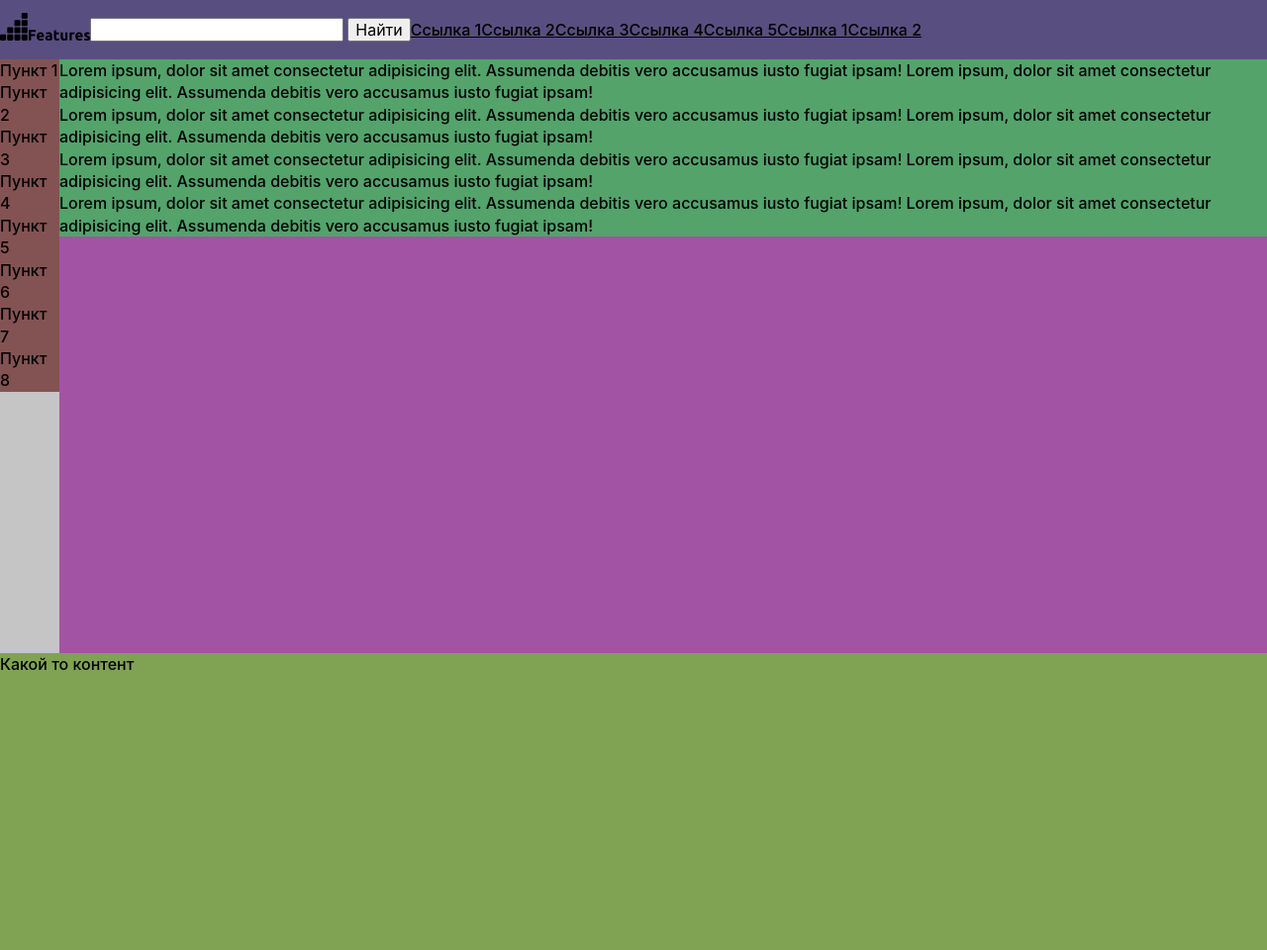
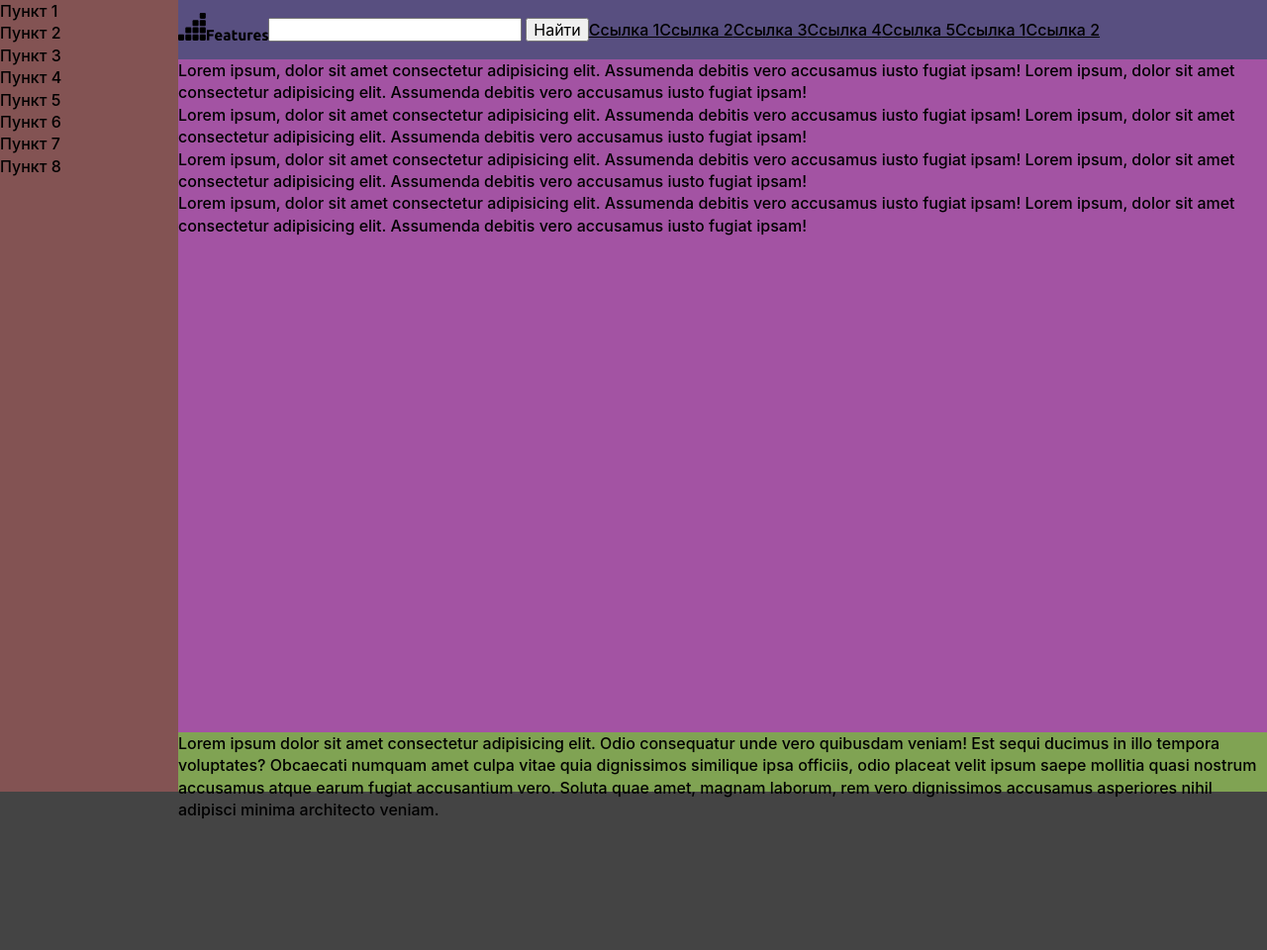
Before and after one commit to zheltkevich/features, a plain HTML site: page index.html in a window 1280 px wide. Shown: the whole page at 99% size. After the commit the page ends 830 px from the top, so only its background shows below. Drawn offline with Linux system fonts and the light colour scheme.

Commit message:
update skafolding

```diff
--- a/index.html
+++ b/index.html
@@ -10,6 +10,22 @@
 
 <body class="body">
     <div class="container">
+        <aside class="sidebar">
+            <ul class="sidebar__list">
+                <li class="sidebar__item">Пункт 1</li>
+                <li class="sidebar__item">Пункт 2</li>
+                <li class="sidebar__item">Пункт 3</li>
+                <li class="sidebar__item">Пункт 4</li>
+                <li class="sidebar__item">Пункт 5</li>
+                <li class="sidebar__item">Пункт 6</li>
+                <li class="sidebar__item">Пункт 7</li>
+                <li class="sidebar__item">Пункт 8</li>
+            </ul>
+        </aside>
+
+
+
+        <div class="container__inner">
             <header class="header">
                 <div class="header__logo">
                     <a href="header__logo-link">
@@ -83,41 +99,30 @@
                 </nav>
             </header>
 
-        <div class="container__inner-wrapper">
-            <aside class="sidebar">
-                <ul class="sidebar__list">
-                    <li class="sidebar__item">Пункт 1</li>
-                    <li class="sidebar__item">Пункт 2</li>
-                    <li class="sidebar__item">Пункт 3</li>
-                    <li class="sidebar__item">Пункт 4</li>
-                    <li class="sidebar__item">Пункт 5</li>
-                    <li class="sidebar__item">Пункт 6</li>
-                    <li class="sidebar__item">Пункт 7</li>
-                    <li class="sidebar__item">Пункт 8</li>
-                </ul>
-            </aside>
-
             <main class="main">
                 <section class="general-section">
                     Lorem ipsum, dolor sit amet consectetur adipisicing elit. Assumenda debitis vero accusamus iusto fugiat ipsam!
                     Lorem ipsum, dolor sit amet consectetur adipisicing elit. Assumenda debitis vero accusamus iusto fugiat ipsam!
                 </section>
+
                 <section class="general-section">
                     Lorem ipsum, dolor sit amet consectetur adipisicing elit. Assumenda debitis vero accusamus iusto fugiat ipsam!
                     Lorem ipsum, dolor sit amet consectetur adipisicing elit. Assumenda debitis vero accusamus iusto fugiat ipsam!
                 </section>
+
                 <section class="general-section">
                     Lorem ipsum, dolor sit amet consectetur adipisicing elit. Assumenda debitis vero accusamus iusto fugiat ipsam!
                     Lorem ipsum, dolor sit amet consectetur adipisicing elit. Assumenda debitis vero accusamus iusto fugiat ipsam!
                 </section>
+
                 <section class="general-section">
                     Lorem ipsum, dolor sit amet consectetur adipisicing elit. Assumenda debitis vero accusamus iusto fugiat ipsam!
                     Lorem ipsum, dolor sit amet consectetur adipisicing elit. Assumenda debitis vero accusamus iusto fugiat ipsam!
                 </section>
             </main>
+
+            <footer class="footer">Lorem ipsum dolor sit amet consectetur adipisicing elit. Odio consequatur unde vero quibusdam veniam! Est sequi ducimus in illo tempora voluptates? Obcaecati numquam amet culpa vitae quia dignissimos similique ipsa officiis, odio placeat velit ipsum saepe mollitia quasi nostrum accusamus atque earum fugiat accusantium vero. Soluta quae amet, magnam laborum, rem vero dignissimos accusamus asperiores nihil adipisci minima architecto veniam.</footer>
         </div>
-
-        <footer class="footer">Какой то контент</footer>
     </div>
 </body>
 </html>
--- a/scss/_global.scss
+++ b/scss/_global.scss
@@ -48,21 +48,3 @@ img {
 .body {
     background-color: #444444;
 }
-
-.container {
-    position: relative;
-    display: flex;
-    flex-direction: column;
-    width: 100%;
-    min-height: 90%;
-    max-width: 1280px;
-    margin: 0 auto;
-    background-color: #c5c5c5;
-
-    &__inner-wrapper {
-        display: flex;
-        flex-wrap: nowrap;
-        min-height: 600px;
-        justify-content: space-between;
-    }
-}
--- a/scss/components/_header.scss
+++ b/scss/components/_header.scss
@@ -1,14 +1,15 @@
 .header {
-    position: sticky;
-    z-index: 1;
-    top: 0;
-    left: 0;
     display: flex;
     align-items: center;
     flex-shrink: 0;
     width: 100%;
     height: 60px;
     background-color: #584f80;
+    transition-timing-function: ease;
+    transition-duration: 0.3s;
+    &:hover {
+        height: 180px;
+    }
 
     &__logo {
 
--- a/scss/components/_main.scss
+++ b/scss/components/_main.scss
@@ -1,17 +1,27 @@
+.container {
+    display: flex;
+    width: 100%;
+    height: 100%;
+    margin: 0 auto;
+    background-color: #c5c5c5;
+
+    &__inner {
+        display: flex;
+        flex-direction: column;
+        width: 100%;
+    }
+}
+
+
 .main {
     flex-grow: 1;
     background-color: rgb(163, 83, 163);
 }
 
 .sidebar {
-    position: sticky;
-    z-index: 0;
-    top: 60px;
-    left: 0;
     flex-basis: 60px;
     flex-shrink: 0;
-    flex-grow: 1;
-    height: 100%;
+    flex-grow: 0;
     background-color: rgb(131, 83, 83);
     transition-timing-function: ease;
     transition-duration: 0.3s;
@@ -25,11 +35,16 @@
 }
 
 .general-section {
-    flex-grow: 1;
-    background-color: rgb(83, 163, 107);
+    // flex-grow: 1;
+    // background-color: rgb(83, 163, 107);
 }
 
 .footer {
-    height: 300px;
+    height: 60px;
     background-color: rgb(128, 163, 83);
+    transition-timing-function: ease;
+    transition-duration: 0.3s;
+    &:hover {
+        height: 180px;
+    }
 }
```
Also changed, not shown: css/style.css. Lines whose indentation alone changed are shown as unchanged.
